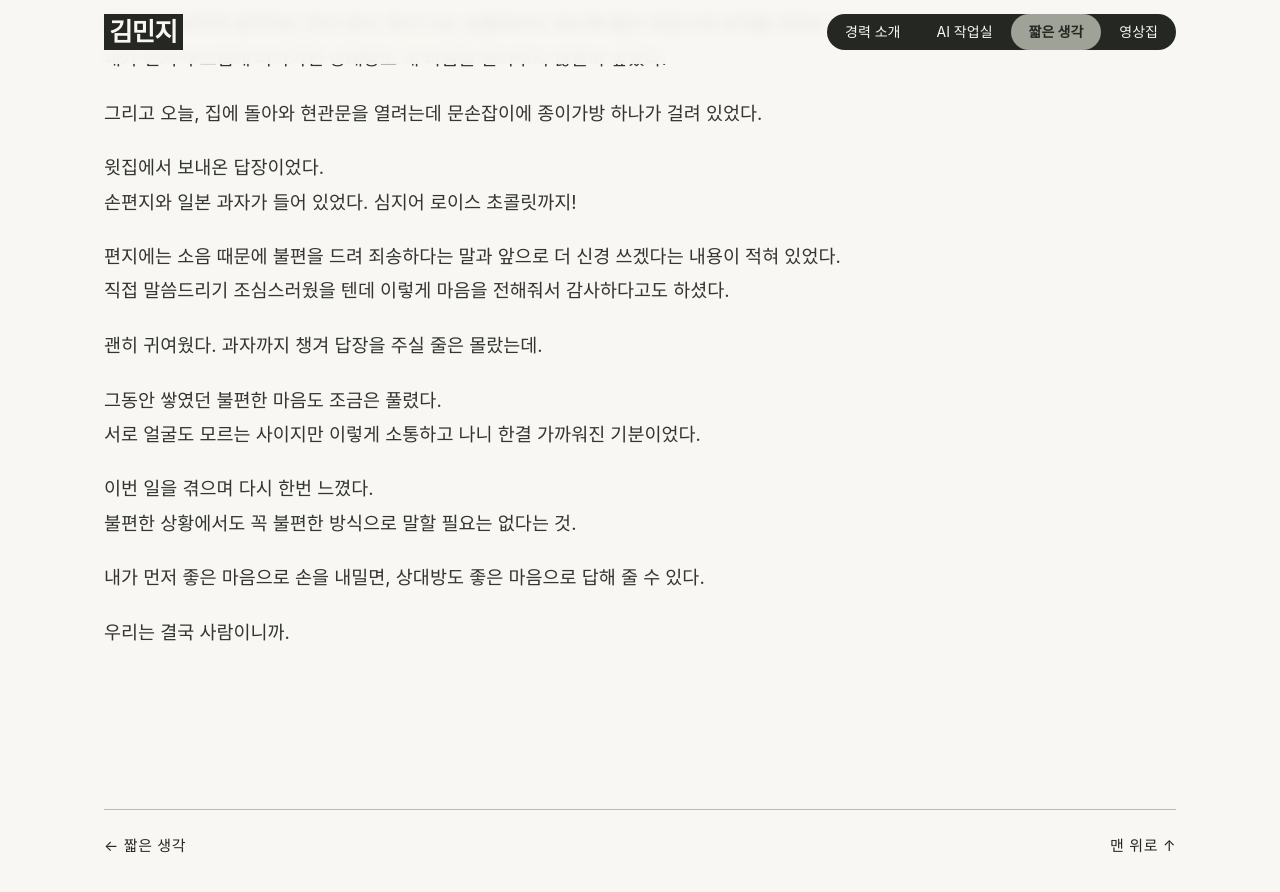
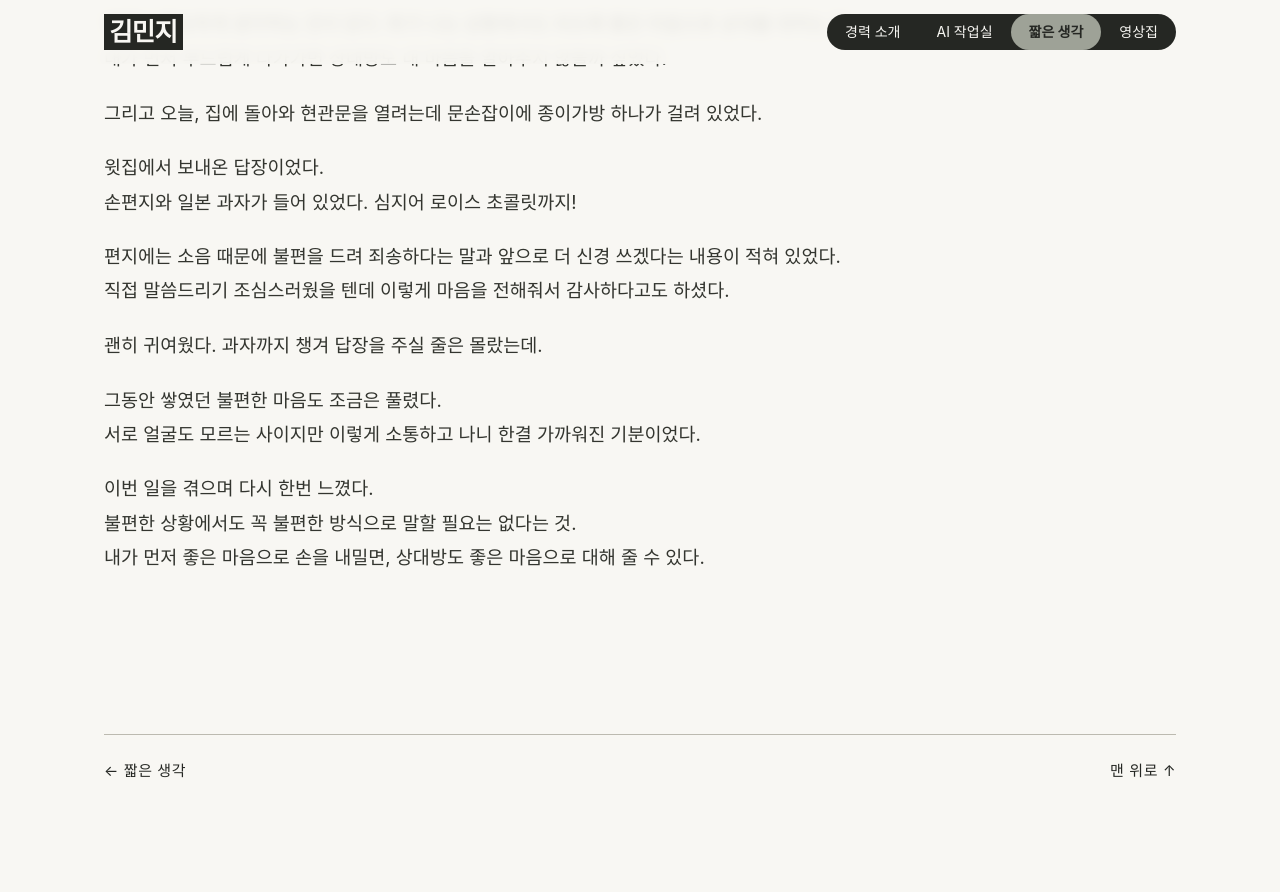
Before and after one commit to k-im-rose/k-im-rose.github.io, a Jekyll site: the page built from _thoughts/floor-noise.md, in a window 1280 px wide and 900 px high, scrolled down 2629 px. Shown: the top 892 px of the window. Built offline with Jekyll 4.4.1, drawn with Linux system fonts in a browser that asks for light colours; some web fonts are replaced; after the commit the page ends 3454 px from its top, so only the background shows below that.

Commit message:
Update floor-noise.md

```diff
--- a/_thoughts/floor-noise.md
+++ b/_thoughts/floor-noise.md
@@ -52,7 +52,4 @@ summary: 쪽지 한 장으로 시작된 윗집과의 대화
 
 이번 일을 겪으며 다시 한번 느꼈다.
 불편한 상황에서도 꼭 불편한 방식으로 말할 필요는 없다는 것.
-
-내가 먼저 좋은 마음으로 손을 내밀면, 상대방도 좋은 마음으로 답해 줄 수 있다.
-
-우리는 결국 사람이니까.
+내가 먼저 좋은 마음으로 손을 내밀면, 상대방도 좋은 마음으로 대해 줄 수 있다.
```
